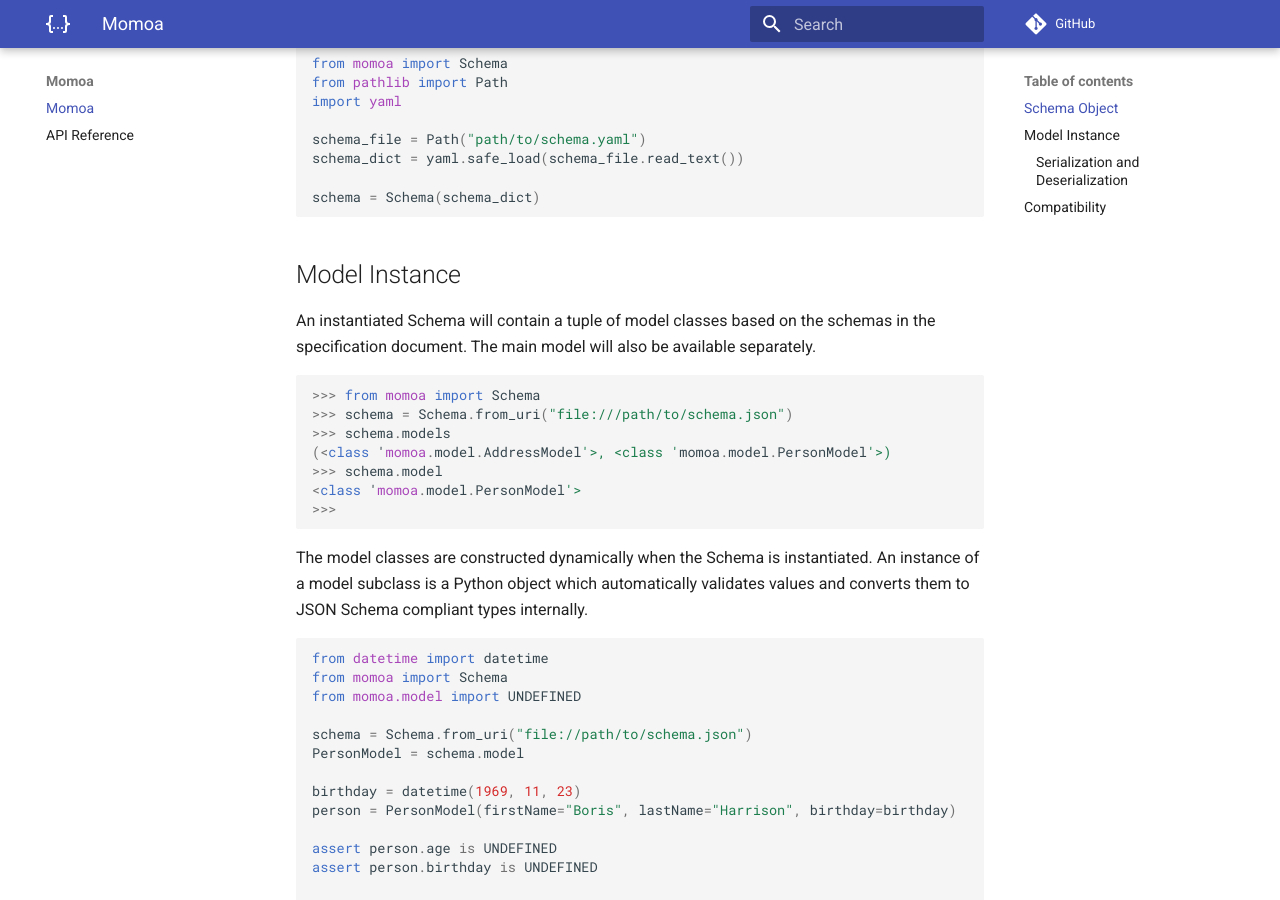
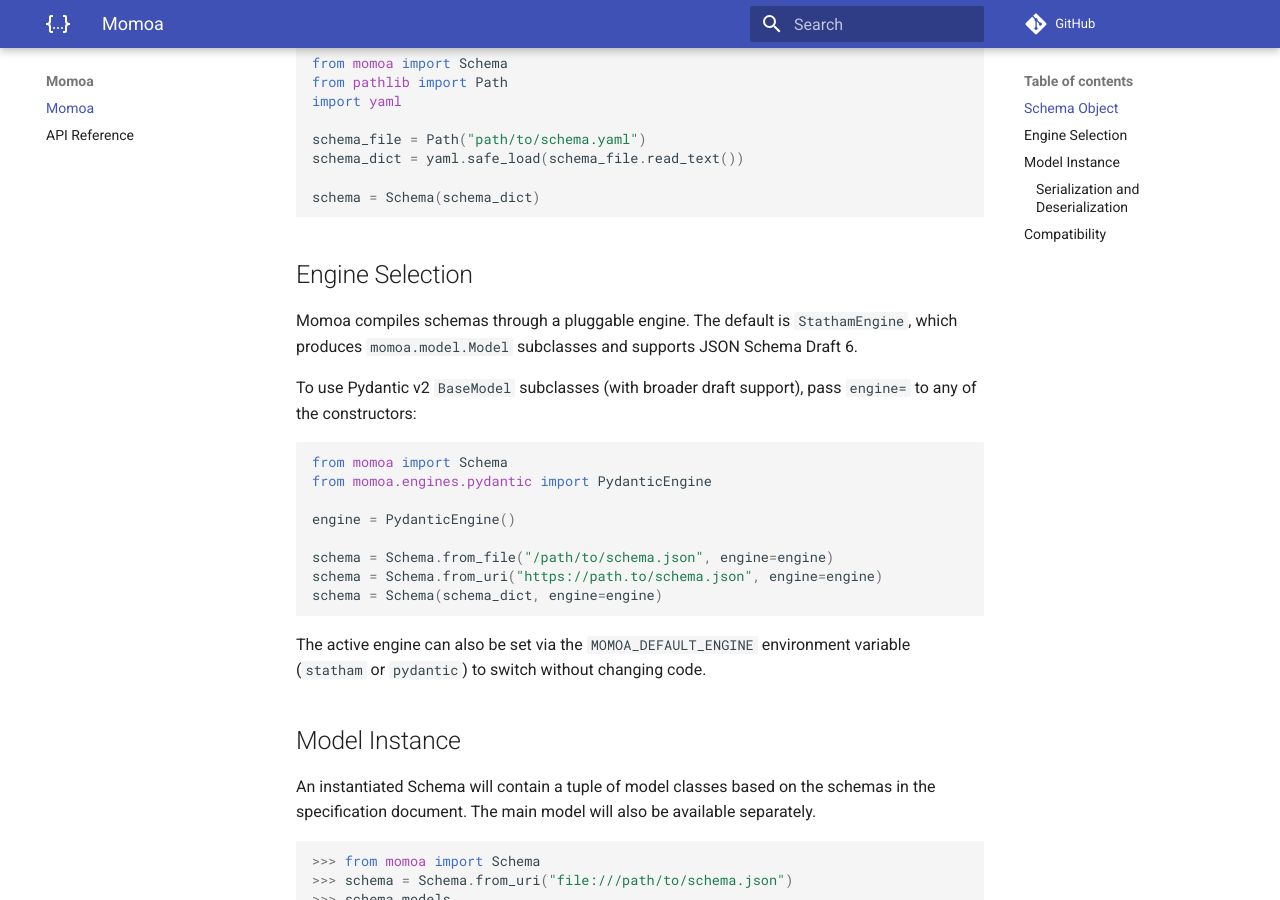
Before and after one commit to berislavlopac/momoa, an MkDocs documentation site: the page built from docs/index.md, in a window 1280 px wide and 900 px high, scrolled down 794 px. Built offline with MkDocs 1.6.1 and Material for MkDocs 9.7.7, drawn with Linux system fonts in a browser that asks for light colours; comment, search, counter and statistics services are not loaded; some of the changed text lies outside the part shown.

Commit message:
update docs for pluggable engine architecture
- README: add Engine Selection section and compatibility table
- CONTRIBUTE: replace pdm commands with just/uv equivalents
- docs/index.md: add Engine Selection section and compatibility table

Co-Authored-By: Claude Sonnet 4.6 <noreply@anthropic.com>

````diff
--- a/docs/index.md
+++ b/docs/index.md
@@ -38,6 +38,28 @@ schema_dict = yaml.safe_load(schema_file.read_text())
 
 schema = Schema(schema_dict)
 ```
+
+## Engine Selection
+
+Momoa compiles schemas through a pluggable engine. The default is `StathamEngine`,
+which produces `momoa.model.Model` subclasses and supports JSON Schema Draft 6.
+
+To use Pydantic v2 `BaseModel` subclasses (with broader draft support), pass
+`engine=` to any of the constructors:
+
+```python
+from momoa import Schema
+from momoa.engines.pydantic import PydanticEngine
+
+engine = PydanticEngine()
+
+schema = Schema.from_file("/path/to/schema.json", engine=engine)
+schema = Schema.from_uri("https://path.to/schema.json", engine=engine)
+schema = Schema(schema_dict, engine=engine)
+```
+
+The active engine can also be set via the `MOMOA_DEFAULT_ENGINE` environment
+variable (`statham` or `pydantic`) to switch without changing code.
 
 ## Model Instance
 
@@ -140,4 +162,9 @@ assert result.birthday is UNDEFINED
 
 ## Compatibility
 
-For validating schemas Momoa depends on [Statham](https://statham-schema.readthedocs.io), which [supports](https://statham-schema.readthedocs.io/en/latest/compatibility.html) the [JSON Schema Draft 6 specification](https://json-schema.org/specification-links.html#draft-6).
+Momoa supports two engines with different JSON Schema draft coverage:
+
+| Engine | Backend | JSON Schema drafts |
+|---|---|---|
+| `StathamEngine` (default) | [Statham](https://statham-schema.readthedocs.io) | Draft 6 |
+| `PydanticEngine` | [datamodel-code-generator](https://docs.koudai-liling.me/datamodel-code-generator/) + Pydantic v2 | Draft 4 – 2020-12 |
````
Also changed, not shown: CONTRIBUTE.md (+20 -20 lines), README.md (+23 -1 lines).
